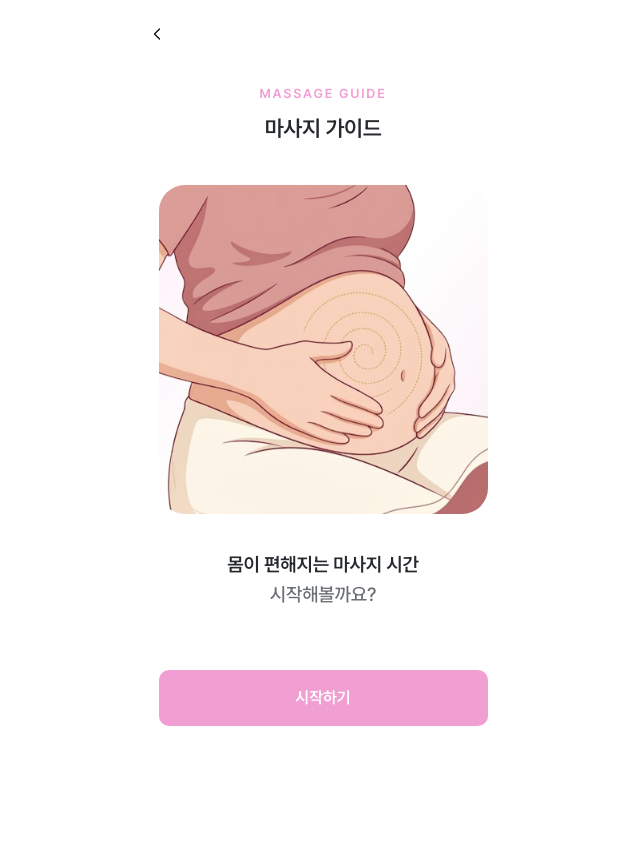
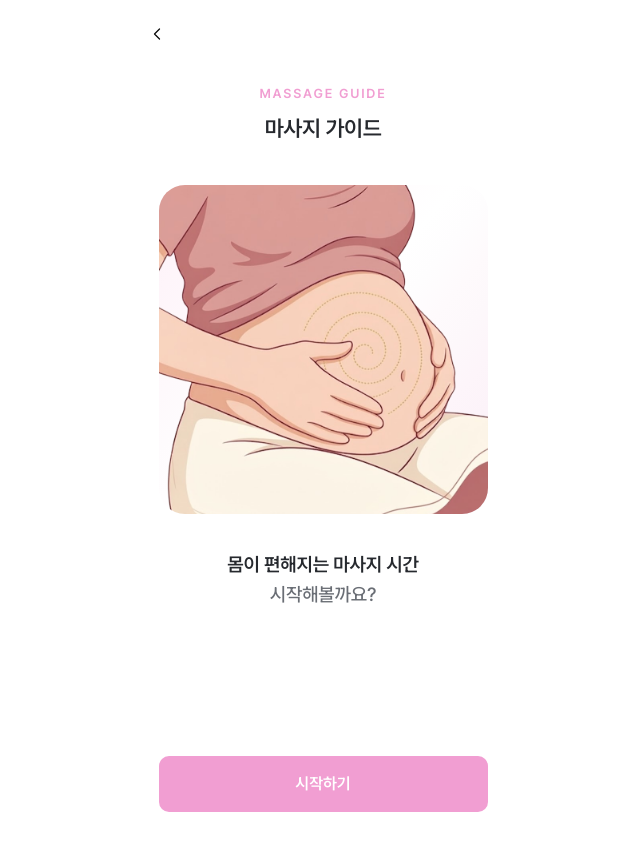
Before and after one commit to Likelion-YeungNam-Univ/14th-Marshmello-web, a React (Vite) app: page /massage-guide in a window 1280 px wide. Shown: the whole page, without its empty margins (317-957 px from the left). Built offline with nearby package versions, Linux system fonts and the light colour scheme.

Commit message:
style: 마사지 인트로 버튼 하단 정렬

```diff
--- a/src/pages/massage-guide-page.tsx
+++ b/src/pages/massage-guide-page.tsx
@@ -185,7 +185,7 @@ function MassageGuideIntro({ onStart }: MassageGuideIntroProps) {
         </Link>
       </header>
 
-      <div className="flex flex-col items-center px-8 pt-10 pb-[37px]">
+      <div className="flex flex-1 flex-col items-center px-8 pt-10 pb-[37px]">
         <p className="text-center text-[13px] leading-[19.5px] font-semibold tracking-[1.82px] text-[#f19ed2]">
           MASSAGE GUIDE
         </p>
@@ -220,7 +220,7 @@ function MassageGuideIntro({ onStart }: MassageGuideIntroProps) {
         </div>
 
         <motion.button
-          className="mt-[60px] flex h-14 w-full items-center justify-center overflow-hidden rounded-[10px] bg-[#f19ed2] text-[16px] leading-6 font-semibold text-white shadow-none transition-[filter] hover:brightness-95 focus-visible:outline-none focus-visible:ring-2 focus-visible:ring-[#f19ed2] focus-visible:ring-offset-2 active:brightness-90"
+          className="mt-auto flex h-14 w-full items-center justify-center overflow-hidden rounded-[10px] bg-[#f19ed2] text-[16px] leading-6 font-semibold text-white shadow-none transition-[filter] hover:brightness-95 focus-visible:outline-none focus-visible:ring-2 focus-visible:ring-[#f19ed2] focus-visible:ring-offset-2 active:brightness-90"
           onClick={onStart}
           type="button"
           whileTap={{ scale: 0.98 }}
```
